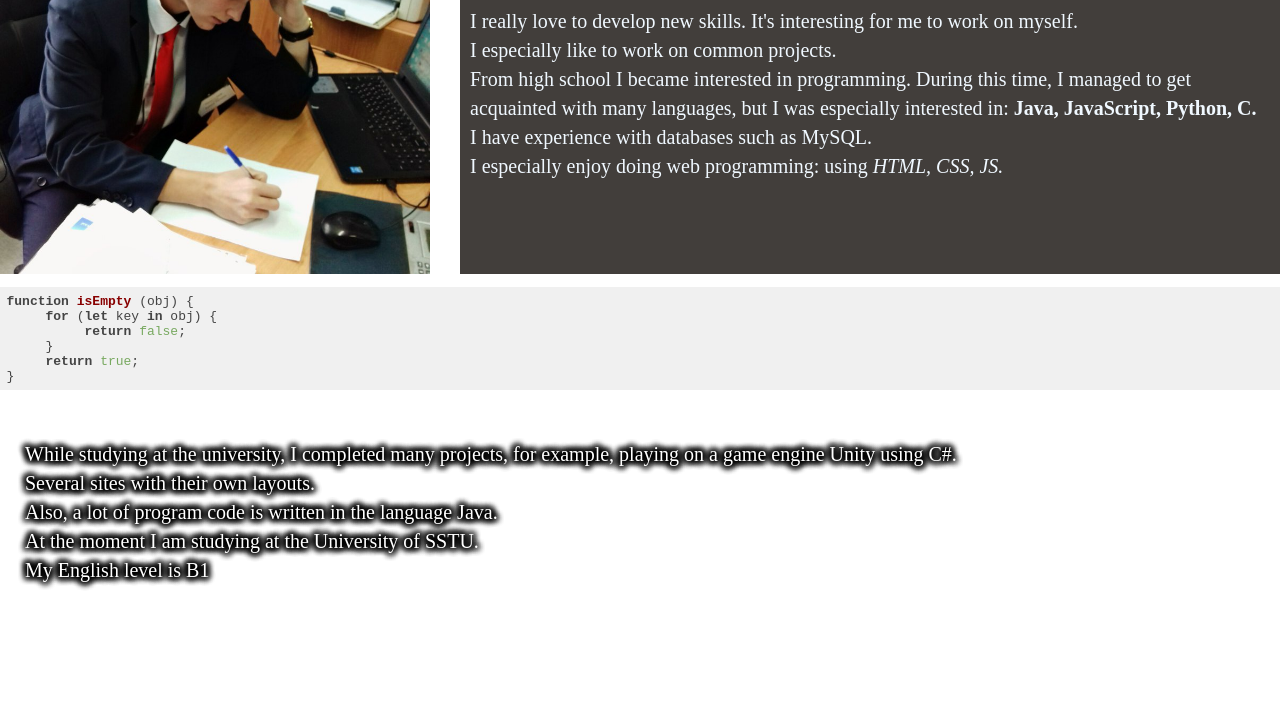
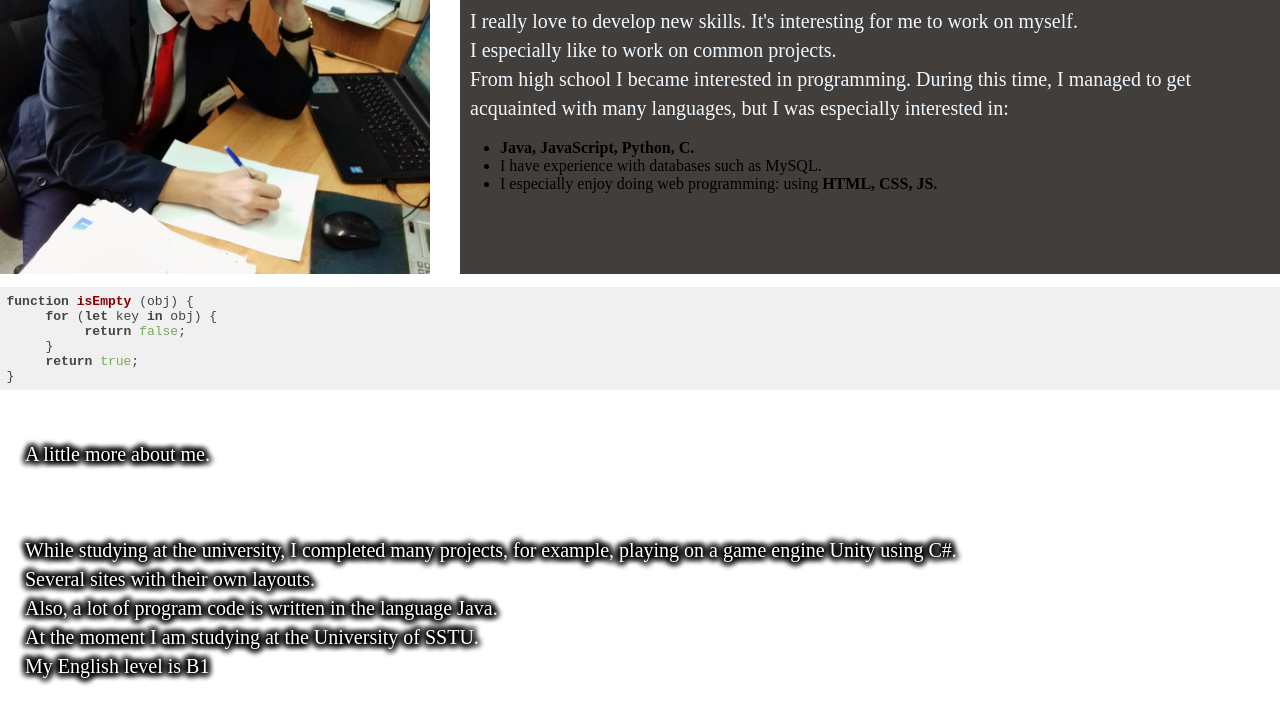
Before and after one commit to ViktorS01/rsschool-cv, a plain HTML site: page index.html in a window 1280 px wide. Shown: the part 201-926 px from the top of the page. Before the commit the page ends 831 px from the top, so only its background shows below. Drawn offline with Linux system fonts and the light colour scheme.

Commit message:
refactor: change structure of the project

```diff
--- a/index.html
+++ b/index.html
@@ -26,21 +26,33 @@
                     I really love to develop new skills. It's interesting for me to work on myself. <br>
                     I especially like to work on common projects. <br>
                     From high school I became interested in programming.
-                    During this time, I managed to get acquainted with many languages, but I was especially interested in: <b> Java, JavaScript, Python, C. </b> <br>
-                    I have experience with databases such as MySQL.<br>
-                    I especially enjoy doing web programming: using <i>HTML, CSS, JS. </i>
+
+                    During this time, I managed to get acquainted with many languages, but I was especially interested in: <br>
                 </p>
+                    <ul>
+                        <li>
+                            <b> Java, JavaScript, Python, C. </b> <br>
+                        </li>
+                        <li>
+                            I have experience with databases such as MySQL.<br>
+                        </li>
+                        <li>
+                            I especially enjoy doing web programming: using <b> HTML, CSS, JS. </b>
+                        </li>
+                    </ul>
             </div>
         </header>
-
+        <aside>
             <pre class="hljs" style="display: block; overflow-x: auto; padding: 0.5em; background: rgb(240, 240, 240); color: rgb(68, 68, 68);"><span class="hljs-function"><span class="hljs-keyword" style="font-weight: 700;">function</span> <span class="hljs-title" style="color: rgb(136, 0, 0); font-weight: 700;">isEmpty</span> (<span class="hljs-params">obj</span>) </span>{
      <span class="hljs-keyword" style="font-weight: 700;">for</span> (<span class="hljs-keyword" style="font-weight: 700;">let</span> key <span class="hljs-keyword" style="font-weight: 700;">in</span> obj) {
           <span class="hljs-keyword" style="font-weight: 700;">return</span> <span class="hljs-literal" style="color: rgb(120, 169, 96);">false</span>;
      }
      <span class="hljs-keyword" style="font-weight: 700;">return</span> <span class="hljs-literal" style="color: rgb(120, 169, 96);">true</span>;
 }</pre>
+        </aside>
 
-<div class="detailed-info">
+<section class="detailed-info">
+            <h2 class="info-last">A little more about me.</h2>
             <p class="info-last">
                 While studying at the university, I completed many projects, for example, playing on a game engine Unity using C#. <br>
                 Several sites with their own layouts. <br>
@@ -48,7 +60,7 @@
                 At the moment I am studying at the University of SSTU. <br>
                 My English level is B1
             </p>
-        </div>
-    </div>
+</section>
+</div>
 </body>
 </html>
```
